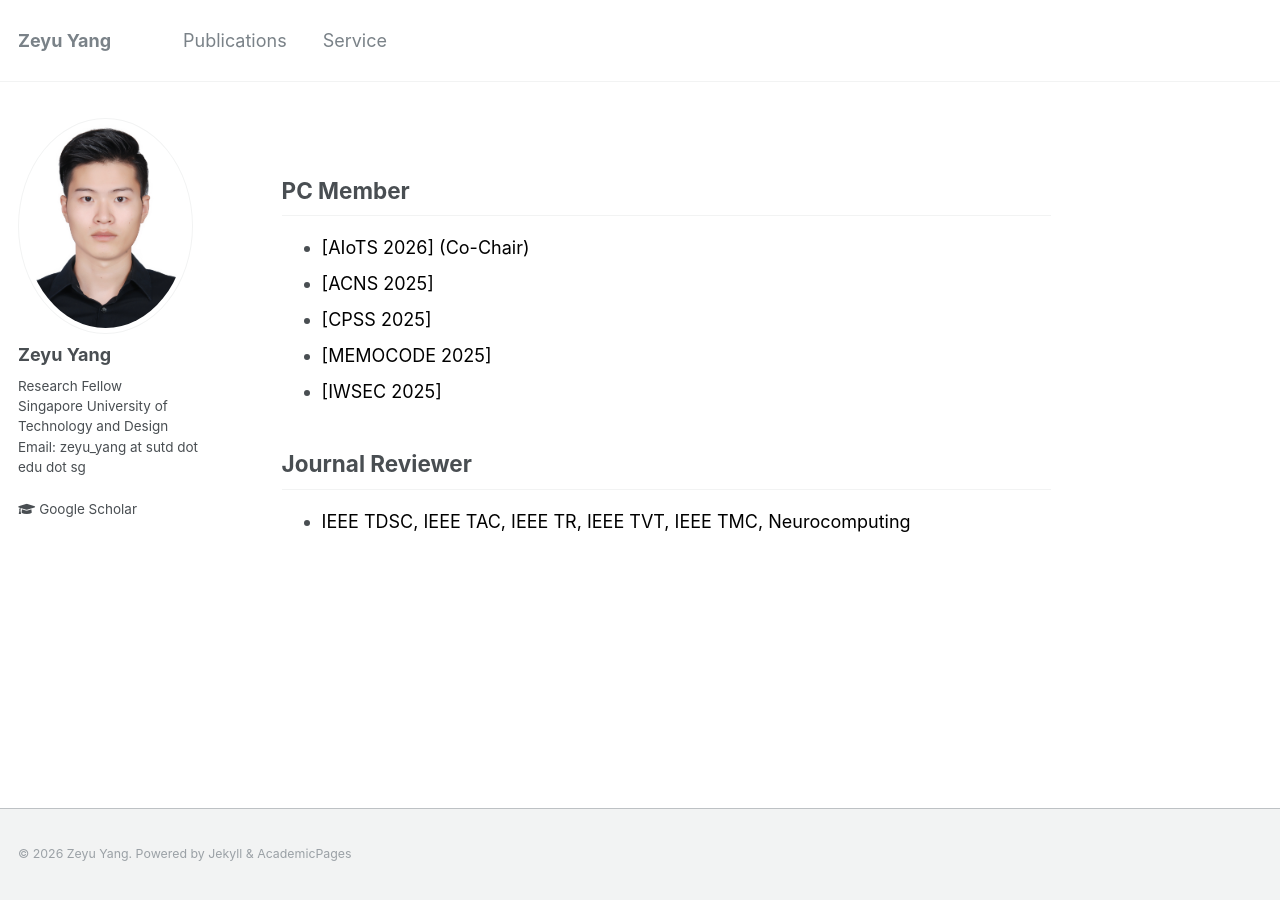
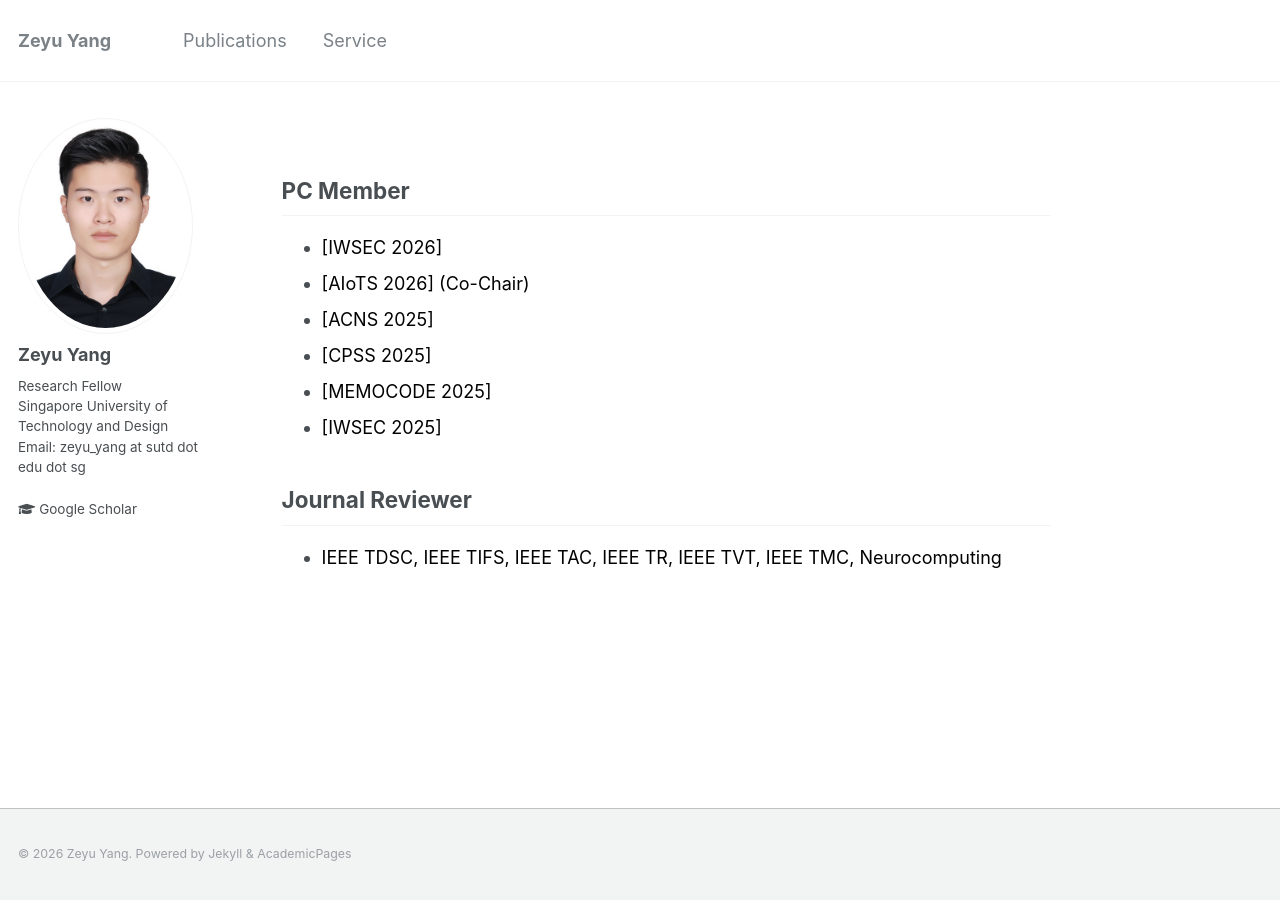
Before and after one commit to zeyuid/zeyuid.github.io, a Jekyll site: the page built from _pages/service.md, in a window 1280 px wide. Built offline with Jekyll 4.4.1, drawn with Linux system fonts in a browser that asks for light colours.

Commit message:
add file

```diff
--- a/_pages/service.md
+++ b/_pages/service.md
@@ -6,6 +6,7 @@ author_profile: true
 ---
 
 ## PC Member
+* <a href="https://www.iwsec.org/2026/" style="text-decoration: none;"><font color="#000000">[IWSEC 2026]</font></a>
 * <a href="https://aiots26.github.io/main/" style="text-decoration: none;"><font color="#000000">[AIoTS 2026] (Co-Chair)</font></a>
 * <a href="https://acns2025.fordaysec.de/call-for-papers/" style="text-decoration: none;"><font color="#000000">[ACNS 2025]</font></a>
 <!-- [<font color="#000000">ACNS 2025 </font>](https://acns2025.fordaysec.de/call-for-papers/) -->
@@ -18,4 +19,4 @@ author_profile: true
 
 
 ## Journal Reviewer
-* <font color="#000000">IEEE TDSC, IEEE TAC, IEEE TR, IEEE TVT, IEEE TMC, Neurocomputing </font>
+* <font color="#000000">IEEE TDSC, IEEE TIFS, IEEE TAC, IEEE TR, IEEE TVT, IEEE TMC, Neurocomputing </font>
```
